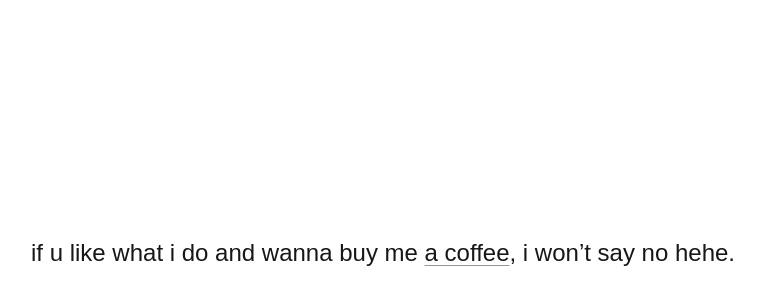
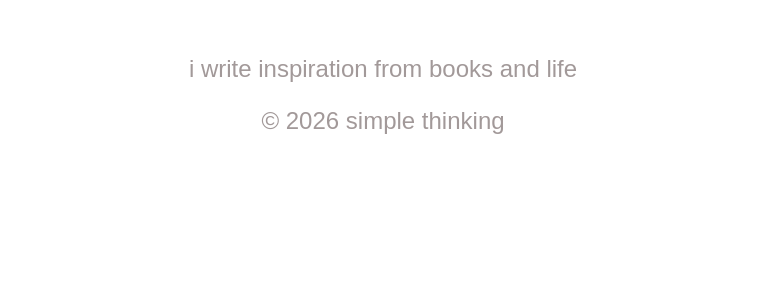
Before and after one commit to sunghoonsh3/simple-thinking, a Next.js app: page /about in a window 1280 px wide. Shown: the part 10635-10940 px from the top of the page, without its empty margins (257-1021 px from the left). After the commit the page ends 10812 px from the top, so only its background shows below. Built offline with nearby package versions, Linux system fonts and the light colour scheme; a web font is replaced by a local one.

Commit message:
remove coffee link

```diff
--- a/app/about/page.jsx
+++ b/app/about/page.jsx
@@ -107,21 +107,6 @@ export default function About() {
           </a>
         </p>
       </section>
-      <section
-        className="
-    h-screen w-full flex justify-center text-center items-center"
-      >
-        <p>
-          if u like what i do and wanna buy me&nbsp;
-          <a
-            href="https://buymeacoffee.com/tristanshin"
-            className="underline decoration-underlineBlue decoration-1 underline-offset-4"
-          >
-            a coffee
-          </a>
-          , i won’t say no hehe.
-        </p>
-      </section>
       <SubscribeModal isOpen={isOpen} onClose={() => setIsOpen(false)} />
       <Footer />
     </main>
```
